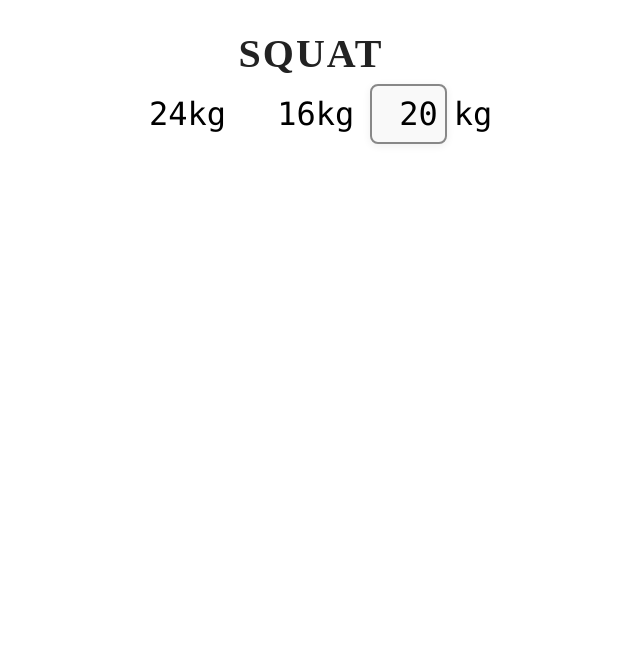
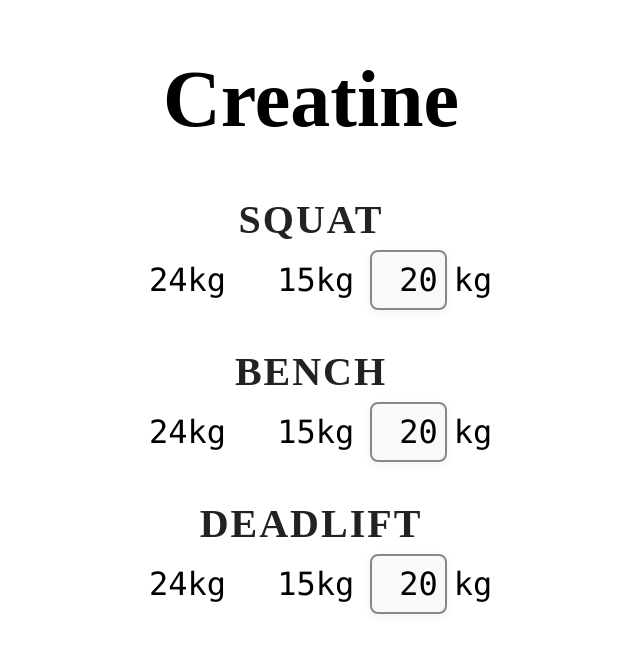
Before and after one commit to spohorilyi/creatine, a plain HTML site: page index.html in a window 1280 px wide. Shown: the whole page, without its empty margins (329-969 px from the left). Drawn offline with Linux system fonts and the light colour scheme.

Commit message:
three congtrols

```diff
--- a/index.html
+++ b/index.html
@@ -7,199 +7,65 @@
     <title>Creatine</title>
   </head>
   <body>
+    <h1 style="font-size: 5rem; text-align: center">Creatine</h1>
     <div
       style="
         display: flex;
         flex-direction: column;
+        justify-content: center;
         align-items: center;
-        margin-top: 2em;
       "
     >
-      <label
-        for="number-selector"
-        style="
-          font-size: 2.5em;
-          font-weight: bold;
-          margin-bottom: 0.2em;
-          letter-spacing: 0.05em;
-          text-transform: uppercase;
-          color: #222;
-          text-align: center;
-          line-height: 1.1;
-        "
-        >SQUAT</label
-      >
+      <script type="module" src="./numberSelector.js"></script>
       <div
+        id="squat-control"
         style="
           display: flex;
-          flex-direction: row;
+          flex-direction: column;
           align-items: center;
-          justify-content: center;
-          gap: 1em;
+          margin-bottom: 2.5em;
         "
-      >
-        <div
-          id="percentages-row"
-          style="
-            display: flex;
-            flex-direction: row;
-            gap: 1em;
-            font-size: 2em;
-            justify-content: flex-end;
-            align-items: center;
-            min-width: 10ch;
-            font-family:
-              &quot;SFMono-Regular&quot;, Consolas, &quot;Liberation Mono&quot;,
-              Menlo, Courier, monospace;
-          "
-        >
-          <!-- Values will be filled by JS -->
-        </div>
-        <div
-          id="number-selector"
-          tabindex="0"
-          style="
-            user-select: none;
-            width: 4ch;
-            height: 60px;
-            display: flex;
-            align-items: center;
-            justify-content: center;
-            font-size: 2em;
-            font-family:
-              &quot;SFMono-Regular&quot;, Consolas, &quot;Liberation Mono&quot;,
-              Menlo, Courier, monospace;
-            border: 2px solid #888;
-            border-radius: 8px;
-            background: #f9f9f9;
-            box-shadow: 0 2px 8px #0001;
-            touch-action: pan-y;
-            cursor: pointer;
-            box-sizing: border-box;
-            padding: 0.6em;
-            margin: 0;
-          "
-        >
-          0
-        </div>
-        <span
-          id="number-kg"
-          style="
-            font-size: 2em;
-            margin-left: -0.3em;
-            font-family:
-              &quot;SFMono-Regular&quot;, Consolas, &quot;Liberation Mono&quot;,
-              Menlo, Courier, monospace;
-          "
-          >kg</span
-        >
-      </div>
+      ></div>
+      <div
+        id="bench-control"
+        style="
+          display: flex;
+          flex-direction: column;
+          align-items: center;
+          margin-bottom: 2.5em;
+        "
+      ></div>
+      <div
+        id="deadlift-control"
+        style="display: flex; flex-direction: column; align-items: center"
+      ></div>
+      <script type="module">
+        import { createNumberSelector } from "./numberSelector.js";
+        createNumberSelector({
+          container: document.getElementById("squat-control"),
+          label: "SQUAT",
+          storageKey: "squat-value",
+          min: 20,
+          max: 160,
+          step: 1,
+        });
+        createNumberSelector({
+          container: document.getElementById("bench-control"),
+          label: "BENCH",
+          storageKey: "bench-value",
+          min: 20,
+          max: 120,
+          step: 1,
+        });
+        createNumberSelector({
+          container: document.getElementById("deadlift-control"),
+          label: "DEADLIFT",
+          storageKey: "deadlift-value",
+          min: 20,
+          max: 200,
+          step: 1,
+        });
+      </script>
     </div>
-
-    <script>
-      (function () {
-        const min = 20;
-        const max = 160;
-        const step = 1;
-        const STORAGE_KEY = "number-selector-value";
-        const el = document.getElementById("number-selector");
-        const percentsEl = document.getElementById("percentages-row");
-        let startY = null;
-        let lastY = null;
-        let touchActive = false;
-
-        // Load initial value from localStorage or default to min
-        let value = parseInt(localStorage.getItem(STORAGE_KEY), 10);
-        if (isNaN(value)) value = min;
-
-        function clamp(val) {
-          return Math.max(min, Math.min(max, val));
-        }
-
-        function updateDisplay() {
-          el.textContent = String(value).padStart(3, "\u00A0");
-          const value100 = Math.round(value / 0.85);
-          const value65 = Math.round(value100 * 0.65);
-          const pad = (v) => String(v).padStart(3, "\u00A0");
-          percentsEl.innerHTML =
-            `<span>${pad(value100)}kg</span>` +
-            `<span>${pad(value65)}kg</span>`;
-          const kgEl = document.getElementById("number-kg");
-          kgEl.textContent = "kg";
-          kgEl.style.fontFamily =
-            '"SFMono-Regular", Consolas, "Liberation Mono", Menlo, Courier, monospace';
-        }
-
-        function saveValue() {
-          localStorage.setItem(STORAGE_KEY, value);
-        }
-
-        // Touch events for swipe
-        el.addEventListener("touchstart", function (e) {
-          if (e.touches.length === 1) {
-            touchActive = true;
-            startY = e.touches[0].clientY;
-            lastY = startY;
-          }
-        });
-
-        el.addEventListener("touchmove", function (e) {
-          if (!touchActive) return;
-          const y = e.touches[0].clientY;
-          const delta = y - lastY;
-          // Sensitivity: 30px per step
-          if (Math.abs(y - startY) >= 30) {
-            let steps = Math.floor((startY - y) / 30);
-            if (steps !== 0) {
-              value = clamp(value + steps * step);
-              updateDisplay();
-              saveValue();
-              startY = y; // reset start point for next swipe
-            }
-          }
-          lastY = y;
-        });
-
-        el.addEventListener("touchend", function (e) {
-          touchActive = false;
-          startY = null;
-          lastY = null;
-        });
-
-        // Wheel events for scroll
-        el.addEventListener(
-          "wheel",
-          function (e) {
-            e.preventDefault();
-            let delta = e.deltaY || e.detail || e.wheelDelta;
-            if (delta > 0) {
-              value = clamp(value - step);
-            } else if (delta < 0) {
-              value = clamp(value + step);
-            }
-            updateDisplay();
-            saveValue();
-          },
-          { passive: false },
-        );
-
-        // Keyboard accessibility
-        el.addEventListener("keydown", function (e) {
-          if (e.key === "ArrowUp") {
-            value = clamp(value + step);
-            updateDisplay();
-            saveValue();
-            e.preventDefault();
-          } else if (e.key === "ArrowDown") {
-            value = clamp(value - step);
-            updateDisplay();
-            saveValue();
-            e.preventDefault();
-          }
-        });
-
-        updateDisplay();
-      })();
-    </script>
   </body>
 </html>
--- /dev/null
+++ b/numberSelector.js
@@ -0,0 +1,135 @@
+// Reusable Number Selector Control
+
+export function createNumberSelector({
+  container,
+  label = "SQUAT",
+  min = 20,
+  max = 160,
+  step = 1,
+  storageKey = "number-selector-value",
+  percentages = [
+    { percent: 1 / 0.85, label: "100%" },
+    { percent: 0.65 / 0.85, label: "65%" },
+  ],
+  initial = null,
+  onChange = null,
+}) {
+  // Create DOM structure
+  container.innerHTML = `
+    <label style="font-size:2.5em;font-weight:bold;margin-bottom:0.2em;letter-spacing:0.05em;text-transform:uppercase;color:#222;text-align:center;line-height:1.1;">
+      ${label}
+    </label>
+    <div style="display:flex;flex-direction:row;align-items:center;justify-content:center;gap:1em;">
+      <div class="percentages-row" style="display:flex;flex-direction:row;gap:1em;font-size:2em;justify-content:flex-end;align-items:center;min-width:10ch;font-family:SFMono-Regular,Consolas,Liberation Mono,Menlo,Courier,monospace;"></div>
+      <div class="number-selector" tabindex="0" style="user-select:none;width:4ch;height:60px;display:flex;align-items:center;justify-content:center;font-size:2em;font-family:SFMono-Regular,Consolas,Liberation Mono,Menlo,Courier,monospace;border:2px solid #888;border-radius:8px;background:#f9f9f9;box-shadow:0 2px 8px #0001;touch-action:pan-y;cursor:pointer;box-sizing:border-box;padding:0.6em;margin:0;">0</div>
+      <span class="number-kg" style="font-size:2em;margin-left:-0.3em;font-family:SFMono-Regular,Consolas,Liberation Mono,Menlo,Courier,monospace;">kg</span>
+    </div>
+  `;
+
+  const el = container.querySelector(".number-selector");
+  const percentsEl = container.querySelector(".percentages-row");
+  const kgEl = container.querySelector(".number-kg");
+
+  let value = initial;
+  if (value == null) {
+    value = parseInt(localStorage.getItem(storageKey), 10);
+    if (isNaN(value)) value = min;
+  }
+
+  function clamp(val) {
+    return Math.max(min, Math.min(max, val));
+  }
+
+  function updateDisplay() {
+    el.textContent = String(value).padStart(3, "\u00A0");
+    percentsEl.innerHTML = percentages
+      .map(
+        (p) =>
+          `<span>${String(Math.round(value * p.percent)).padStart(3, "\u00A0")}kg</span>`,
+      )
+      .join("");
+    kgEl.textContent = "kg";
+    if (onChange) onChange(value);
+  }
+
+  function saveValue() {
+    localStorage.setItem(storageKey, value);
+  }
+
+  // Touch events for swipe
+  let startY = null,
+    lastY = null,
+    touchActive = false;
+  el.addEventListener("touchstart", function (e) {
+    if (e.touches.length === 1) {
+      touchActive = true;
+      startY = e.touches[0].clientY;
+      lastY = startY;
+    }
+  });
+  el.addEventListener("touchmove", function (e) {
+    if (!touchActive) return;
+    const y = e.touches[0].clientY;
+    if (Math.abs(y - startY) >= 30) {
+      let steps = Math.floor((startY - y) / 30);
+      if (steps !== 0) {
+        value = clamp(value + steps * step);
+        updateDisplay();
+        saveValue();
+        startY = y;
+      }
+    }
+    lastY = y;
+  });
+  el.addEventListener("touchend", function () {
+    touchActive = false;
+    startY = null;
+    lastY = null;
+  });
+
+  // Wheel events for scroll
+  el.addEventListener(
+    "wheel",
+    function (e) {
+      e.preventDefault();
+      let delta = e.deltaY || e.detail || e.wheelDelta;
+      if (delta > 0) {
+        value = clamp(value - step);
+      } else if (delta < 0) {
+        value = clamp(value + step);
+      }
+      updateDisplay();
+      saveValue();
+    },
+    { passive: false },
+  );
+
+  // Keyboard accessibility
+  el.addEventListener("keydown", function (e) {
+    if (e.key === "ArrowUp") {
+      value = clamp(value + step);
+      updateDisplay();
+      saveValue();
+      e.preventDefault();
+    } else if (e.key === "ArrowDown") {
+      value = clamp(value - step);
+      updateDisplay();
+      saveValue();
+      e.preventDefault();
+    }
+  });
+
+  updateDisplay();
+
+  return {
+    getValue: () => value,
+    setValue: (v) => {
+      value = clamp(v);
+      updateDisplay();
+      saveValue();
+    },
+    focus: () => el.focus(),
+    element: el,
+    container,
+  };
+}
```
